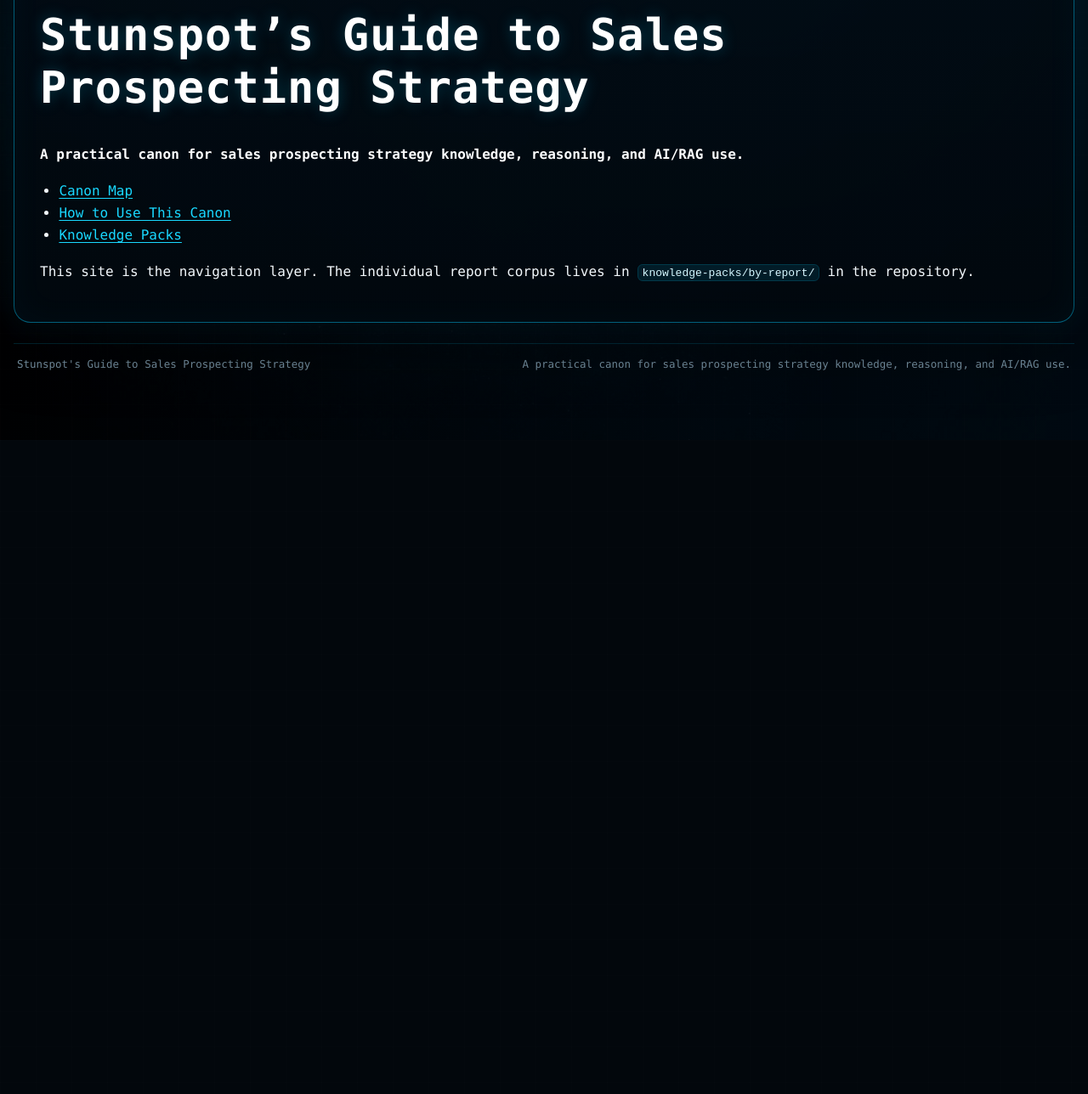
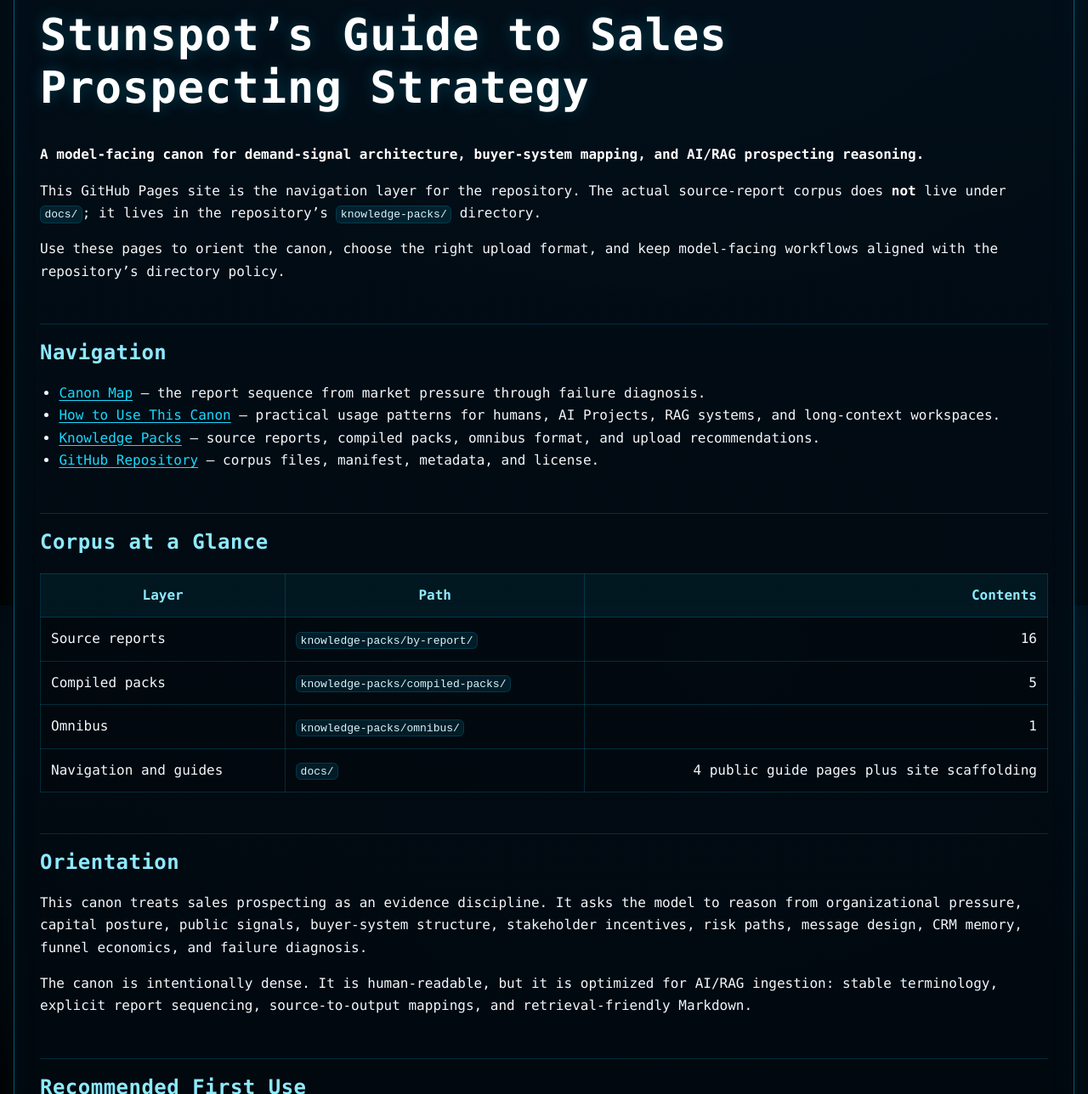
Before and after one commit to Stunspot/stunspots-guide-to-sales-prospecting-strategy, a Jekyll site: the page built from docs/index.md, in a window 1280 px wide and 1400 px high, scrolled down 975 px, cut to the strip 112-1400 px from the top of the window. Shown: the whole strip at 85% size. Built offline with Jekyll 4.4.1, drawn with Linux system fonts in a browser that asks for light colours; our own code applies the rules of GitHub Pages for plain Markdown files; before the commit the page ends 1605 px from its top, so only the background shows below that; some of the changed text lies outside the part shown.

Commit message:
Expand docs landing page for canon release

```diff
--- a/docs/index.md
+++ b/docs/index.md
@@ -1,13 +1,39 @@
 <p align="center">
-  <img src="./assets/brand/pages-hero.png" alt="Stunspot's Guide to Sales Prospecting Strategy — A practical canon for sales prospecting strategy knowledge, reasoning, and AI/RAG use.">
+  <img src="./assets/brand/pages-hero.png" alt="Stunspot's Guide to Sales Prospecting Strategy — A model-facing canon for demand-signal architecture, buyer-system mapping, and AI/RAG prospecting reasoning.">
 </p>
 
 # Stunspot's Guide to Sales Prospecting Strategy
 
-**A practical canon for sales prospecting strategy knowledge, reasoning, and AI/RAG use.**
+**A model-facing canon for demand-signal architecture, buyer-system mapping, and AI/RAG prospecting reasoning.**
 
-- [Canon Map](./canon-map.md)
-- [How to Use This Canon](./how-to-use-this-canon.md)
-- [Knowledge Packs](./knowledge-packs.md)
+This GitHub Pages site is the navigation layer for the repository. The actual source-report corpus does **not** live under `docs/`; it lives in the repository’s `knowledge-packs/` directory.
 
-This site is the navigation layer. The individual report corpus lives in `knowledge-packs/by-report/` in the repository.
+Use these pages to orient the canon, choose the right upload format, and keep model-facing workflows aligned with the repository’s directory policy.
+
+## Navigation
+
+- [Canon Map](./canon-map.md) — the report sequence from market pressure through failure diagnosis.
+- [How to Use This Canon](./how-to-use-this-canon.md) — practical usage patterns for humans, AI Projects, RAG systems, and long-context workspaces.
+- [Knowledge Packs](./knowledge-packs.md) — source reports, compiled packs, omnibus format, and upload recommendations.
+- [GitHub Repository](https://github.com/Stunspot/stunspots-guide-to-sales-prospecting-strategy) — corpus files, manifest, metadata, and license.
+
+## Corpus at a Glance
+
+| Layer | Path | Contents |
+|---|---|---:|
+| Source reports | `knowledge-packs/by-report/` | 16 |
+| Compiled packs | `knowledge-packs/compiled-packs/` | 5 |
+| Omnibus | `knowledge-packs/omnibus/` | 1 |
+| Navigation and guides | `docs/` | 4 public guide pages plus site scaffolding |
+
+## Orientation
+
+This canon treats sales prospecting as an evidence discipline. It asks the model to reason from organizational pressure, capital posture, public signals, buyer-system structure, stakeholder incentives, risk paths, message design, CRM memory, funnel economics, and failure diagnosis.
+
+The canon is intentionally dense. It is human-readable, but it is optimized for AI/RAG ingestion: stable terminology, explicit report sequencing, source-to-output mappings, and retrieval-friendly Markdown.
+
+## Recommended First Use
+
+For most AI/RAG systems, upload the **five compiled packs** from `knowledge-packs/compiled-packs/`.
+
+Use individual source reports only when you need narrow retrieval or report-level citation. Use the omnibus only when your tool handles large single-file corpora well.
```
